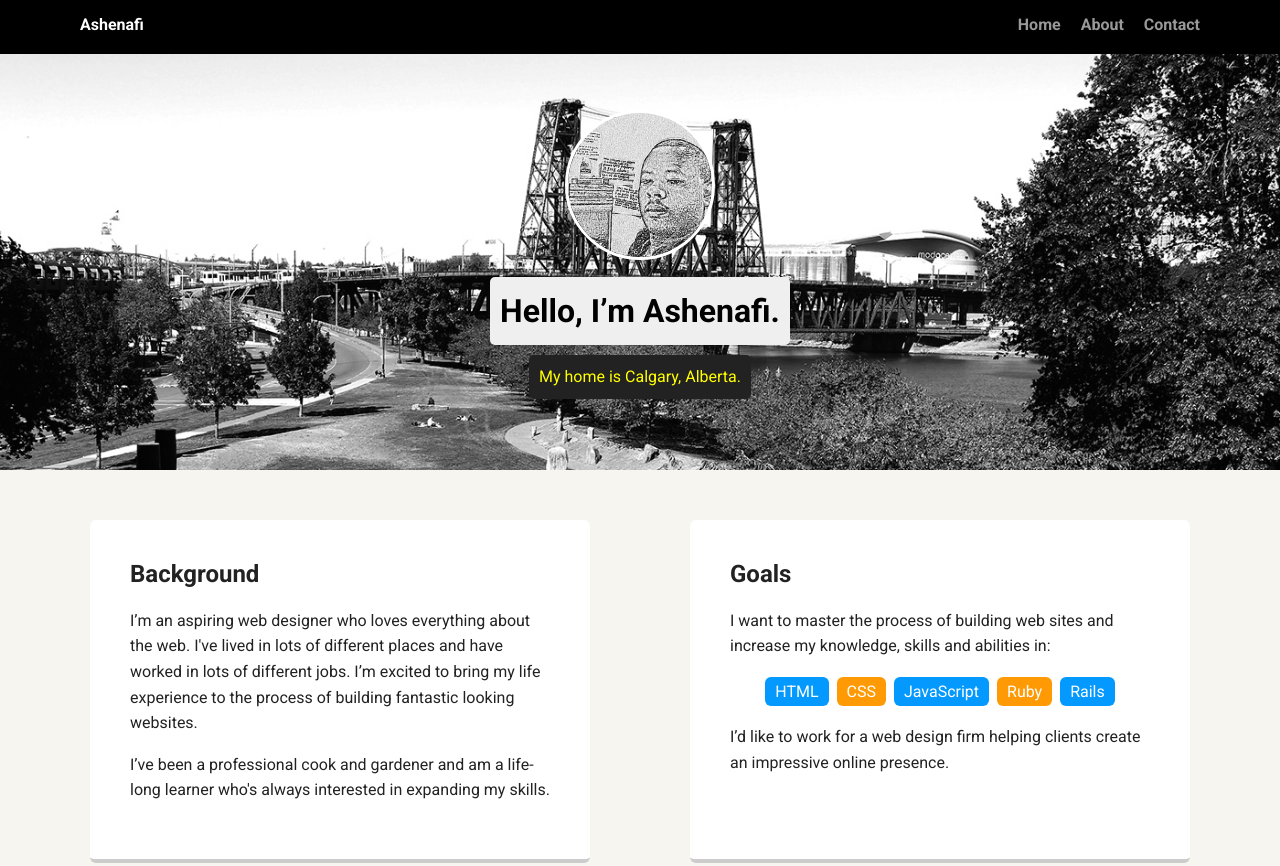
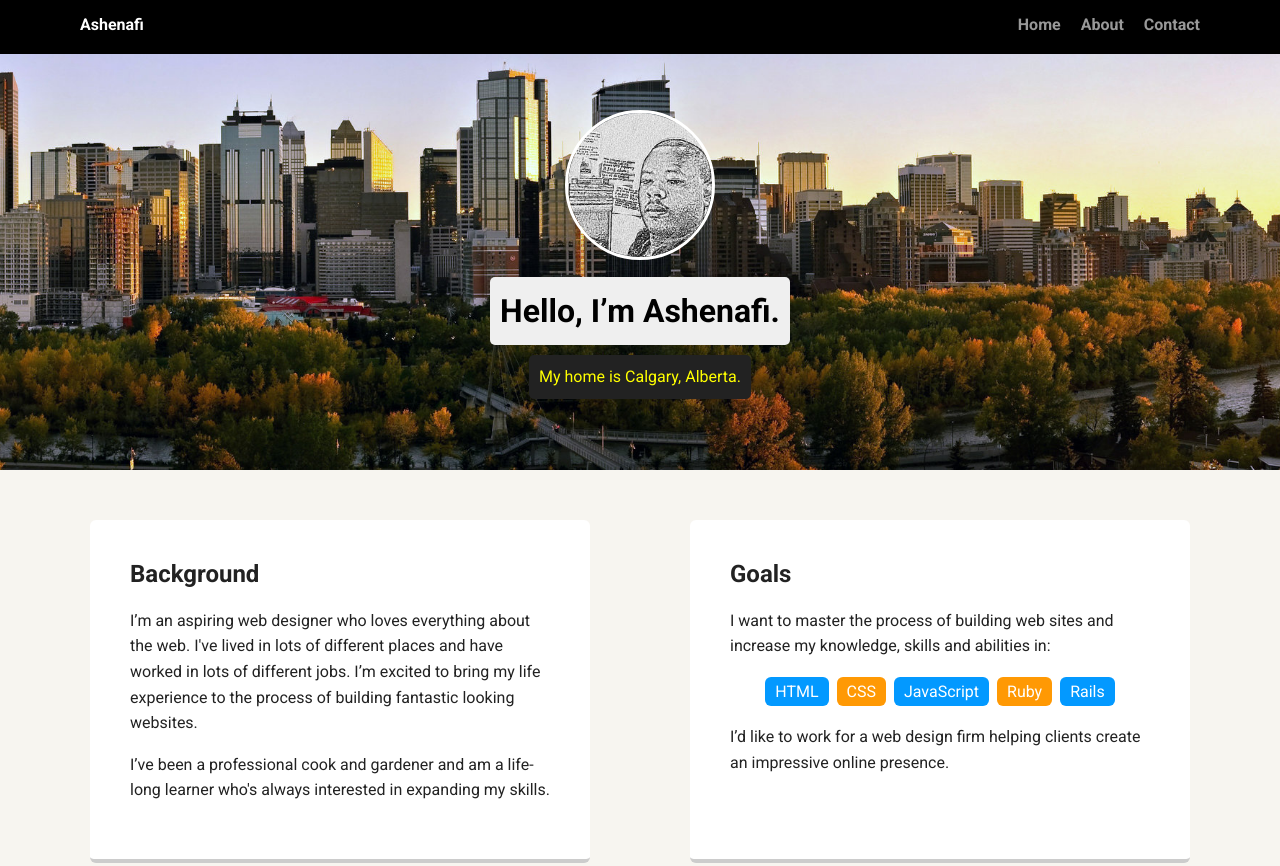
Before and after one commit to ashenafiashebo/portfolio-1, a plain HTML site: page index.html in a window 1280 px wide. Shown: the top 866 px of the page. Drawn offline with Linux system fonts and the light colour scheme; a web font is replaced by a local one.

Commit message:
Update styles.css

```diff
--- a/styles.css
+++ b/styles.css
@@ -57,7 +57,7 @@ a:hover {
 
 header {
   text-align: center;
-  background: url('images/portland.jpg') no-repeat top center ;
+  background: url('images/calgary.jpg') no-repeat top center ;
   background-size: cover;
   overflow: hidden;
   padding-top: 60px;
```
